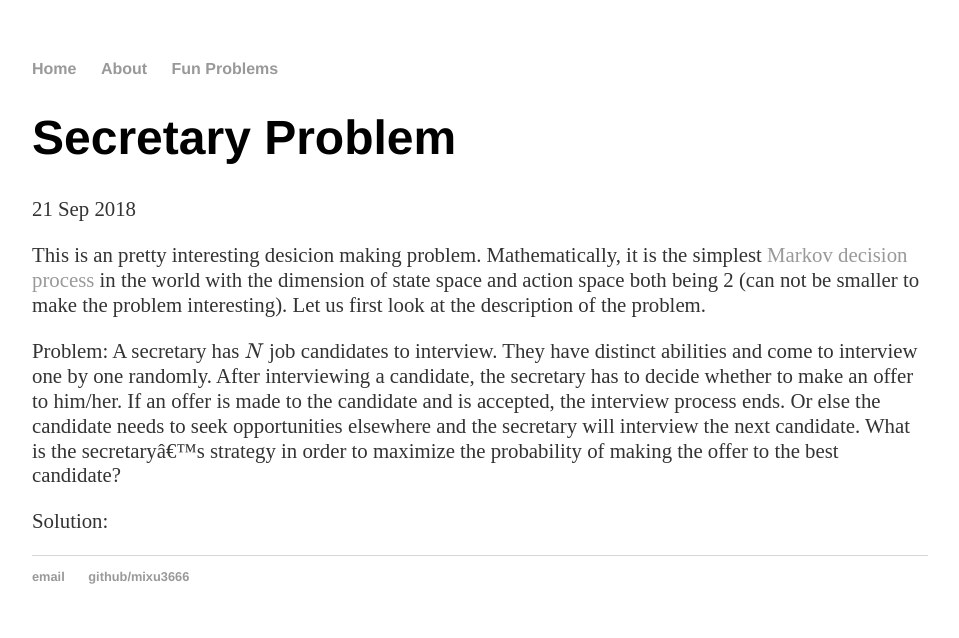
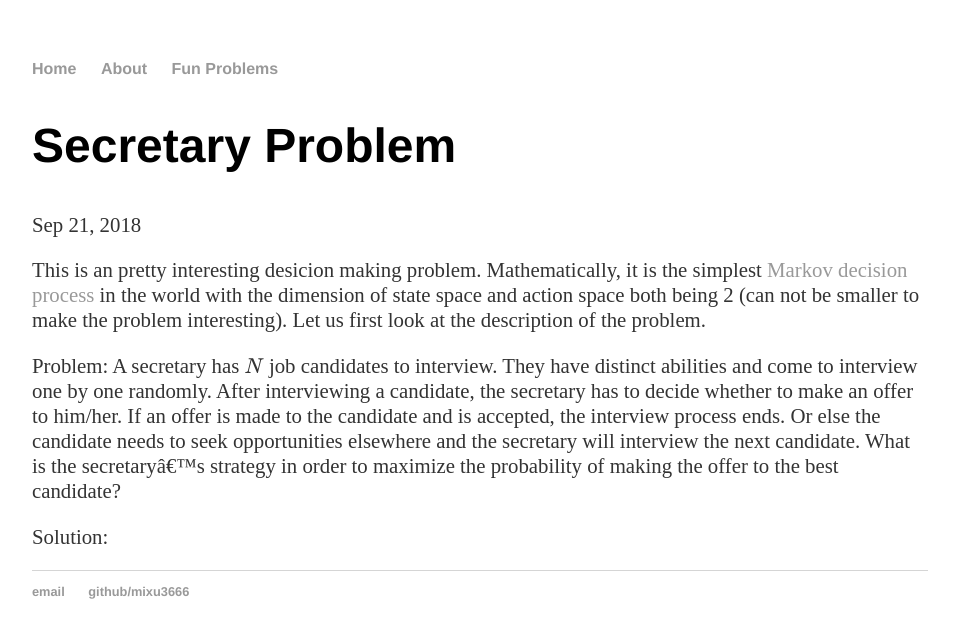
Before and after one commit to mixu3666/mixu3666.github.io, a Jekyll site: the page built from _posts/2018-09-21-Secretary-problem.md, in a window 1280 px wide. Shown: the top 638 px of the page, without its empty margins (160-1119 px from the left). Built offline with Jekyll 4.4.1, drawn with Linux system fonts in a browser that asks for light colours; formulas are drawn with MathJax 3; a script that is not in the unit is left out.

Commit message:
Update post.html

```diff
--- a/_layouts/post.html
+++ b/_layouts/post.html
@@ -1,11 +1,16 @@
 ---
 layout: default
 ---
-<h1>{{ page.title }}</h1>
-<p class="meta">{{ page.date | date_to_string }}</p>
-{% include mathjax.html %}
+<article class="post" itemscope itemtype="http://schema.org/BlogPosting">
 
+  <header class="post-header">
+    <h1 class="post-title" itemprop="name headline">{{ page.title }}</h1>
+    <p class="post-meta"><time datetime="{{ page.date | date_to_xmlschema }}" itemprop="datePublished">{{ page.date | date: "%b %-d, %Y" }}</time>{% if page.author %} • <span itemprop="author" itemscope itemtype="http://schema.org/Person"><span itemprop="name">{{ page.author }}</span></span>{% endif %}{% if page.comments %} • <a href="https://sgeos.github.io{{ page.url }}#disqus_thread">0 Comments</a>{% endif %}</p>
+    {% include mathjax.html %}
+  </header>
 
-<div class="post">
-  {{ content }}
-</div>
+  <div class="post-content" itemprop="articleBody">
+    {{ content }}
+  </div>
+
+</article>
```
